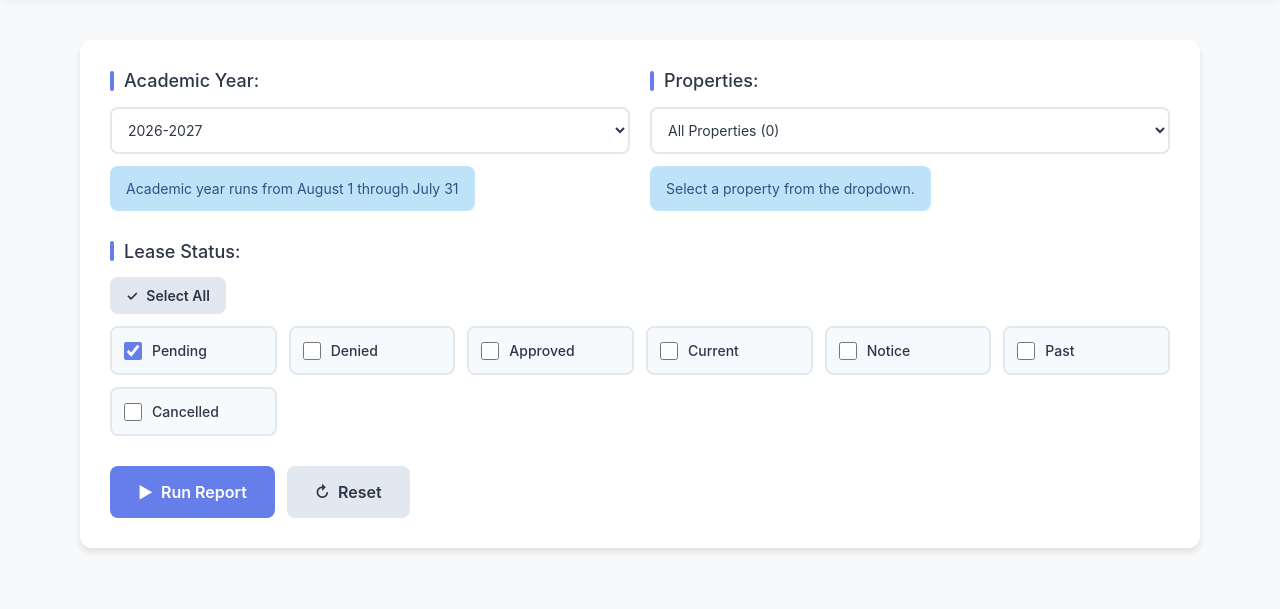
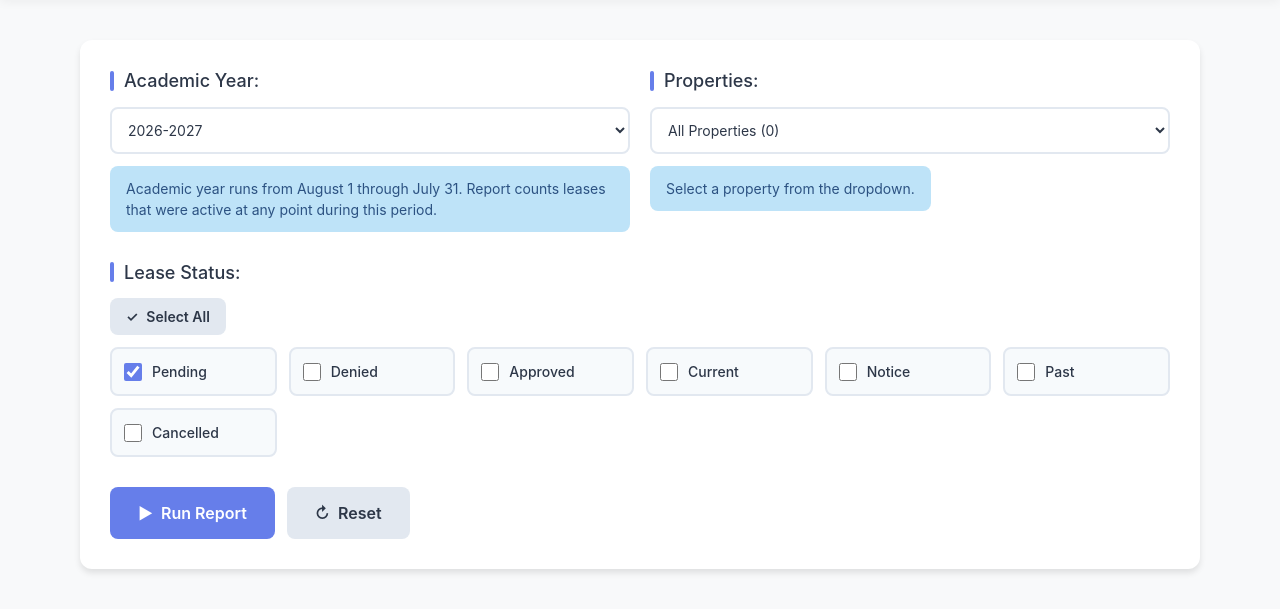
Before and after one commit to PeakMade/Testvsspace, a Flask app: page / in a window 1280 px wide. Shown: the part 80-689 px from the top of the page. Run offline with Flask 3, Linux system fonts and the light colour scheme; data that the repository does not hold is empty.

Commit message:
Fix lease date filtering to capture active leases during academic year - Changed from moveInDate-only to overlap logic (moveInDateTo + moveOutDateFrom) - Now counts leases active at any point during the period, not just new leases - Matches Entrata behavior when filtering with both Start and End dates

```diff
--- a/app.py
+++ b/app.py
@@ -158,13 +158,14 @@ _ENTRATA_CAP = 500  # Entrata's hard per-request record limit
 
 
 def _query_ids_in_range(headers, property_id, date_from, date_to, status_ids):
-    """Query lease IDs for a property within a moveInDate range.
+    """Query lease IDs for a property that overlap with the academic year period.
+    A lease overlaps if it starts before/during the period AND ends after/during the period.
     Returns a list of ID strings, or None on API error."""
     params = {
         "propertyId": str(property_id),
         "leaseStatusTypeIds": status_ids,
-        "moveInDateFrom": date_from.strftime("%m/%d/%Y"),
-        "moveInDateTo": date_to.strftime("%m/%d/%Y"),
+        "moveInDateTo": date_to.strftime("%m/%d/%Y"),      # Lease started before/during period end
+        "moveOutDateFrom": date_from.strftime("%m/%d/%Y"),  # Lease ends after/during period start
     }
     payload = {
         "auth": {"type": "apikey"},
--- a/templates/index.html
+++ b/templates/index.html
@@ -599,7 +599,7 @@
                             {% endfor %}
                         </select>
                         <div class="info-box">
-                            Academic year runs from August 1 through July 31
+                            Academic year runs from August 1 through July 31. Report counts leases that were active at any point during this period.
                         </div>
                     </div>
 
```
